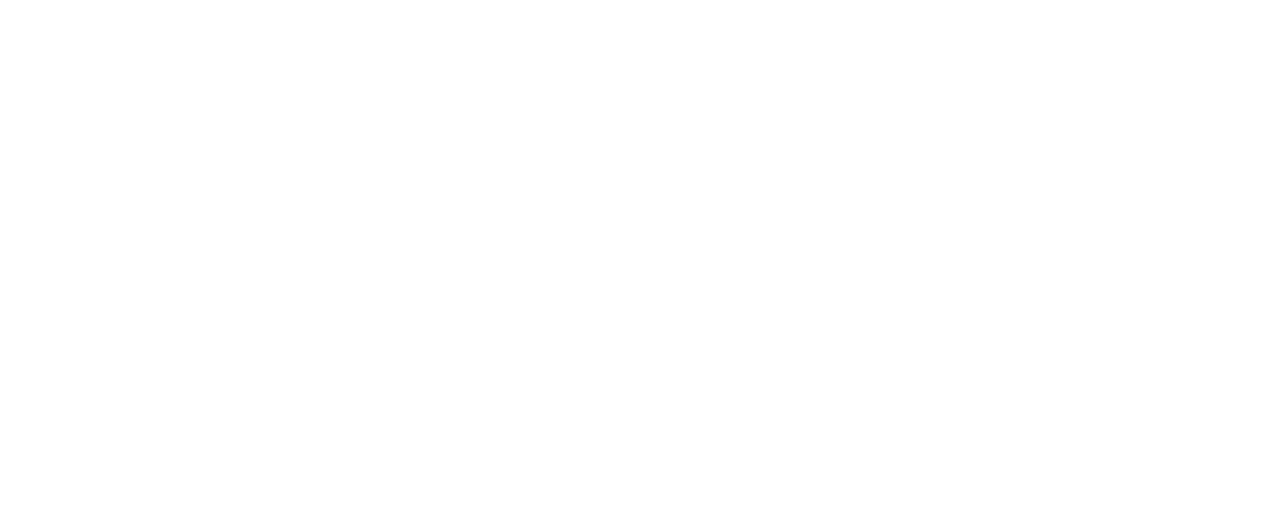
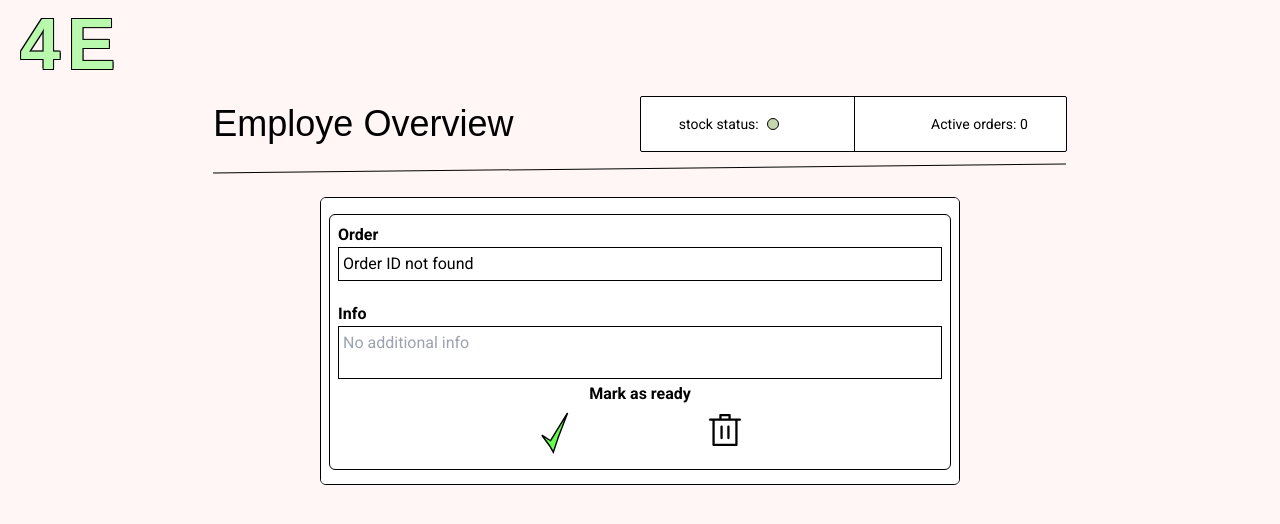
Before and after one commit to 4E-Four-Elements-Project/fronted, a React (Vite) app: page /employe in a window 1280 px wide. Before the commit this address had no page. Shown: the top 524 px of the page. Built offline with nearby package versions, Linux system fonts and the light colour scheme; a web font is replaced by a local one.

Commit message:
Working on Employes landing page

```diff
--- /dev/null
+++ b/src/components/ui/4eLogo/Logo.tsx
@@ -0,0 +1,17 @@
+import { useNavigate } from "react-router";
+import { HeaderProps } from "../../../types/interface/interface";
+
+export default function Logo({ link }: HeaderProps) {
+  let navigate = useNavigate();
+
+  return (
+    <h1
+      className="font-Londrina text-7xl text-secondary-0 text-shadow-titleBlack font-bold tracking-widest cursor-pointer select-none absolute top-2 left-5"
+      onClick={() => {
+        navigate(link || "/");
+      }}
+    >
+      4E
+    </h1>
+  );
+}
--- a/src/components/ui/MenuItem.tsx
+++ b/src/components/ui/MenuItem/MenuItem.tsx
@@ -1,7 +1,7 @@
-import { MenuItemProps } from "../../types/interface/interface";
+import { MenuItemProps } from "../../../types/interface/interface";
 import { motion, Variants } from "motion/react";
-import addBtnFront from "../../assets/img/addBtn.svg";
-import addBtnOutline from "../../assets/img/addBtnOutline.svg";
+import addBtnFront from "../../../assets/img/addBtn.svg";
+import addBtnOutline from "../../../assets/img/addBtnOutline.svg";
 
 export default function MenuItem({
   itemName = "Kebab",
--- a/src/index.css
+++ b/src/index.css
@@ -2,10 +2,19 @@
 @tailwind components;
 @tailwind utilities;
 
-figure{
-    height: 100vh;
+figure {
+  height: 100vh;
 }
 
-/* *{
-    height: 100vh;
-} */
+/* Hide scrollbar */
+@layer utilities {
+  /* Hide scrollbar for Chrome, Safari and Opera */
+  .no-scrollbar::-webkit-scrollbar {
+    display: none;
+  }
+  /* Hide scrollbar for IE, Edge and Firefox */
+  .no-scrollbar {
+    -ms-overflow-style: none; /* IE and Edge */
+    scrollbar-width: none; /* Firefox */
+  }
+}
--- a/src/main.tsx
+++ b/src/main.tsx
@@ -2,9 +2,10 @@
 import { createRoot } from "react-dom/client";
 import { BrowserRouter, Routes, Route } from "react-router";
 import "./index.css";
-import Landing from "./pages/landing/landing"
-import Login from "./pages/login/Login"
-import Menu from "./pages/menu/Menu"
+import Landing from "./pages/landing/landing";
+import Login from "./pages/login/Login";
+import Menu from "./pages/menu/Menu";
+import Employe from "./pages/employe/Employe";
 
 createRoot(document.getElementById("root")!).render(
   <StrictMode>
@@ -13,6 +14,7 @@
         <Route path="/" element={<Landing />} />
         <Route path="/login" element={<Login />} />
         <Route path="/menu" element={<Menu />} />
+        <Route path="/employe" element={<Employe />} />
       </Routes>
     </BrowserRouter>
   </StrictMode>
--- /dev/null
+++ b/src/pages/employe/Employe.tsx
@@ -0,0 +1,29 @@
+import Logo from "../../components/ui/4eLogo/Logo";
+import ActiveOrders from "./components/ActiveOrders";
+import Overview from "./components/Overview";
+import { useEffect, useState } from "react";
+
+export default function Employe() {
+  const [currentStaff, setCurrentStaff] = useState<boolean>(true);
+  useEffect(() => {
+    if (location.pathname === "/chef") {
+      setCurrentStaff(!currentStaff);
+    }
+  }, [location]);
+
+  return (
+    <main className="bg-primary-0 w-full min-h-screen overflow-hidden flex flex-col items-center pt-24">
+      <Logo link="/employe" />
+      <Overview />
+      {currentStaff ? (
+        // staff (?)
+        <section className="w-1/2 h-auto flex flex-col items-center justify-between mt-11">
+          <ActiveOrders />
+        </section>
+      ) : (
+        // Chef
+        <section></section>
+      )}
+    </main>
+  );
+}
--- /dev/null
+++ b/src/pages/employe/components/ActiveOrders.tsx
@@ -0,0 +1,19 @@
+import Order from "./Order";
+
+export default function ActiveOrders() {
+  return (
+    <section className="w-80 md:w-full h-72 overflow-y-scroll rounded-md scroll-smooth no-scrollbar flex flex-col gap-4 font-Roboto p-2 py-4 bg-white border border-black">
+      {/* <p>Order ID</p> */}
+      <Order />
+      <Order />
+      <Order />
+      <Order />
+      {/* <p>Additional Info</p>
+      <p>INFO</p>
+      <div className="w-full flex items-center justify-around text-xl font-medium">
+        <p>Mark as ready</p>
+        <p>Delete Order</p>
+      </div> */}
+    </section>
+  );
+}
--- /dev/null
+++ b/src/pages/employe/components/Order.tsx
@@ -0,0 +1,55 @@
+import greenMark from "../../../assets/img/check-color.svg";
+import deleteMark from "../../../assets/img/delete.svg";
+import { useState, useRef, useEffect } from "react";
+
+export default function Order() {
+  const [orderId, setOrderId] = useState<string>("Order ID not found");
+  const [additionalInfo, setAdditionalInfo] = useState<string | undefined>("");
+  const textareaRef = useRef<HTMLTextAreaElement>(null);
+
+  // useEffect(() => {
+  //   console.log(additionalInfo);
+  // }, [additionalInfo]);
+
+  const handleInfoField = (): void => {
+    setAdditionalInfo(textareaRef.current?.value);
+  };
+
+  return (
+    <div className="w-full h-64 border border-black flex flex-col items-start p-2 font-Roboto rounded-md ">
+      <div className="w-full h-full grid grid-rows-6">
+        <div className="flex flex-col h-full w-full row-span-2">
+          <p className="font-semibold">Order</p>
+          <span className="p-1 border border-black">{orderId}</span>
+        </div>
+        <div className="row-span-2 w-full h-full">
+          <p className="font-semibold">Info</p>
+          <textarea
+            ref={textareaRef}
+            name="additionalInfo"
+            id="additionalInfo"
+            value={additionalInfo}
+            onChange={handleInfoField}
+            placeholder="No additional info"
+            className="border border-black w-full h-2/3 p-1 resize-none focus:outline-none"
+          />
+        </div>
+        <div className="w-full h-full flex flex-col items-center justify-between">
+          <p className="font-semibold">Mark as ready</p>
+          <div className="w-1/3 flex items-center justify-between">
+            <img
+              src={greenMark}
+              alt="Green mark"
+              className="cursor-pointer w-8"
+            />
+            <img
+              src={deleteMark}
+              alt="Trash can"
+              className="cursor-pointer w-8"
+            />
+          </div>
+        </div>
+      </div>
+    </div>
+  );
+}
--- /dev/null
+++ b/src/pages/employe/components/Overview.tsx
@@ -0,0 +1,62 @@
+import { useEffect, useState } from "react";
+
+export default function Overview() {
+  const [currentOverview, setCurrentOverview] = useState<string>("");
+  const [showStatus, setShowStatus] = useState<boolean>(false);
+  const [inventoryStatus, setInventoryStatus] = useState<string>("bg-green-0");
+  const [activeOrders, setActiveOrders] = useState<number>(0);
+
+  useEffect((): void => {
+    if (location.pathname === "/employe") {
+      setCurrentOverview("Employe");
+      setShowStatus(!showStatus);
+    } else {
+      setCurrentOverview("Chef");
+    }
+  }, [location]);
+
+  // Update status
+  useEffect(
+    (): void => {
+      // if inventory >= 55 % setInventoryStatus("bg-green-0") else if inventory >= 45 % || <= 55 % setInventoryStatus("bg-yellow-0") else setInventoryStatus("bg-red-400")
+    },
+    [
+      // inventory API
+    ]
+  );
+
+  //  Update orders
+  useEffect(
+    () => {
+      // SetActiveOrders(activeOrders)
+    },
+    [
+      // Active orders API
+    ]
+  );
+
+  return (
+    <section className="flex-col justify-between w-2/3 h-auto md:h-auto bortder-2 border-blue-700">
+      <div className="flex flex-col md:flex-row  justify-between items-center w-full h-full">
+        <p className="text-2xl md:text-4xl font-Londrina inline-block">{`${currentOverview} Overview`}</p>
+
+        {showStatus ? (
+          <div className="w-full h-14 border md:w-1/2 lg:1/3 border-black rounded-sm bg-white flex items-center justify-around text-sm font-Roboto">
+            <div className="flex justify-between items-center h-auto">
+              <h3>stock status: </h3>
+              <div
+                className={`w-3 h-3 rounded-full ${inventoryStatus} ml-2 border border-black`}
+              ></div>
+            </div>
+            <div className="w-px h-full bg-black"></div>
+            <h3 className="">Active orders: {activeOrders}</h3>
+          </div>
+        ) : (
+          ""
+        )}
+      </div>
+      {/* Underline */}
+      <div className="w-full h-px bg-black -rotate-[.6deg] relative top-4"></div>
+    </section>
+  );
+}
--- a/src/pages/menu/Menu.tsx
+++ b/src/pages/menu/Menu.tsx
@@ -1,5 +1,5 @@
 import Header from "../../components/layout/header/Header";
-import MenuItem from "../../components/ui/MenuItem";
+import MenuItem from "../../components/ui/MenuItem/MenuItem";
 import MenuHeader from "./components/MenuHeader";
 import frame from "../../assets/img/frame.svg";
 import meat from "../../assets/img/meat.svg";
```
